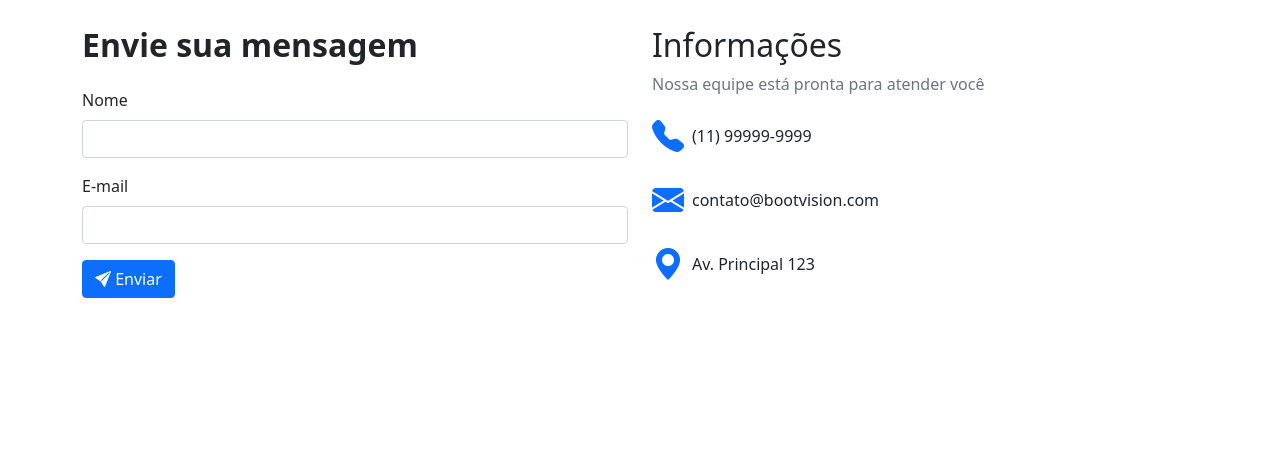
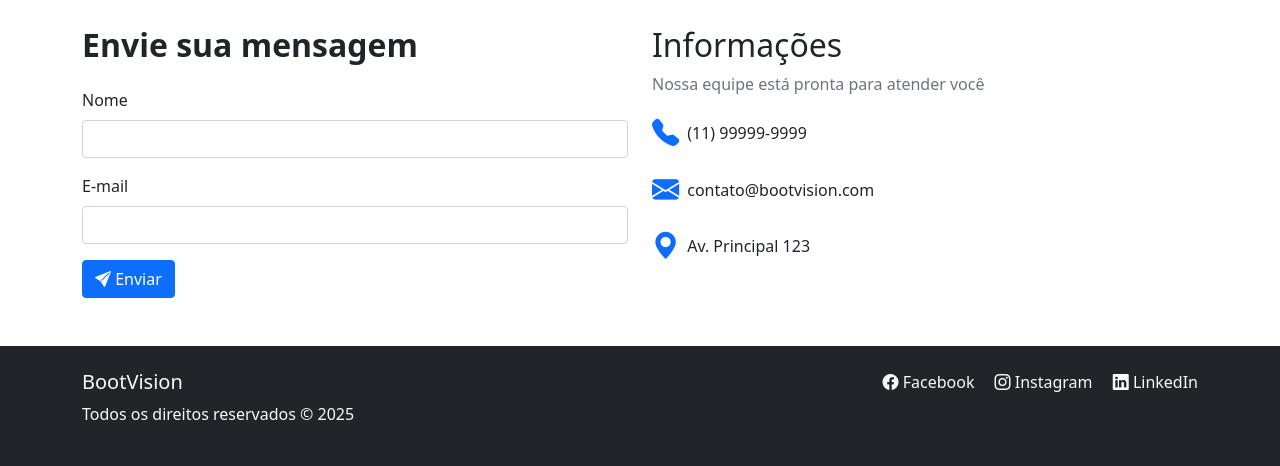
Before and after one commit to MatheusAlvarez/BootVision, a plain HTML site: page contato.html in a window 1280 px wide. Shown: the part 478-944 px from the top of the page. Before the commit the page ends 830 px from the top, so only its background shows below. Drawn offline with nearby package versions, Linux system fonts and the light colour scheme.

Commit message:
feat: Adiciona footer na pagina contato

```diff
--- a/contato.html
+++ b/contato.html
@@ -95,5 +95,30 @@
 
     <!-- FimSection Form -->
 
+        <!-- Footer -->
+
+        <footer class="bg-dark text-light py-4">
+            <div class="container">
+              <div class="row">
+                <div class="col-md-6">
+                  <h5>BootVision</h5>
+                  <p>Todos os direitos reservados &copy; 2025</p>
+                </div>
+                <div class="col-md-6 text-md-end mt-3 mt-md-0">
+                  <a href="#" class="text-light me-3 text-decoration-none">
+                    <i class="bi bi-facebook"></i> Facebook
+                  </a>
+                  <a href="#" class="text-light me-3 text-decoration-none">
+                    <i class="bi bi-instagram"></i> Instagram
+                  </a>
+                  <a href="#" class="text-light text-decoration-none">
+                    <i class="bi bi-linkedin"></i> LinkedIn
+                  </a>
+                </div>
+              </div>
+            </div>
+          </footer>
+          <!-- Fim Footer -->
+
 </body>
 </html>
--- a/styles/contato.css
+++ b/styles/contato.css
@@ -13,6 +13,6 @@
 }
 
 .icon-box{
-    font-size: 2rem;
+    font-size: 1.7rem;
     color: #0d6efd;
 }
```
